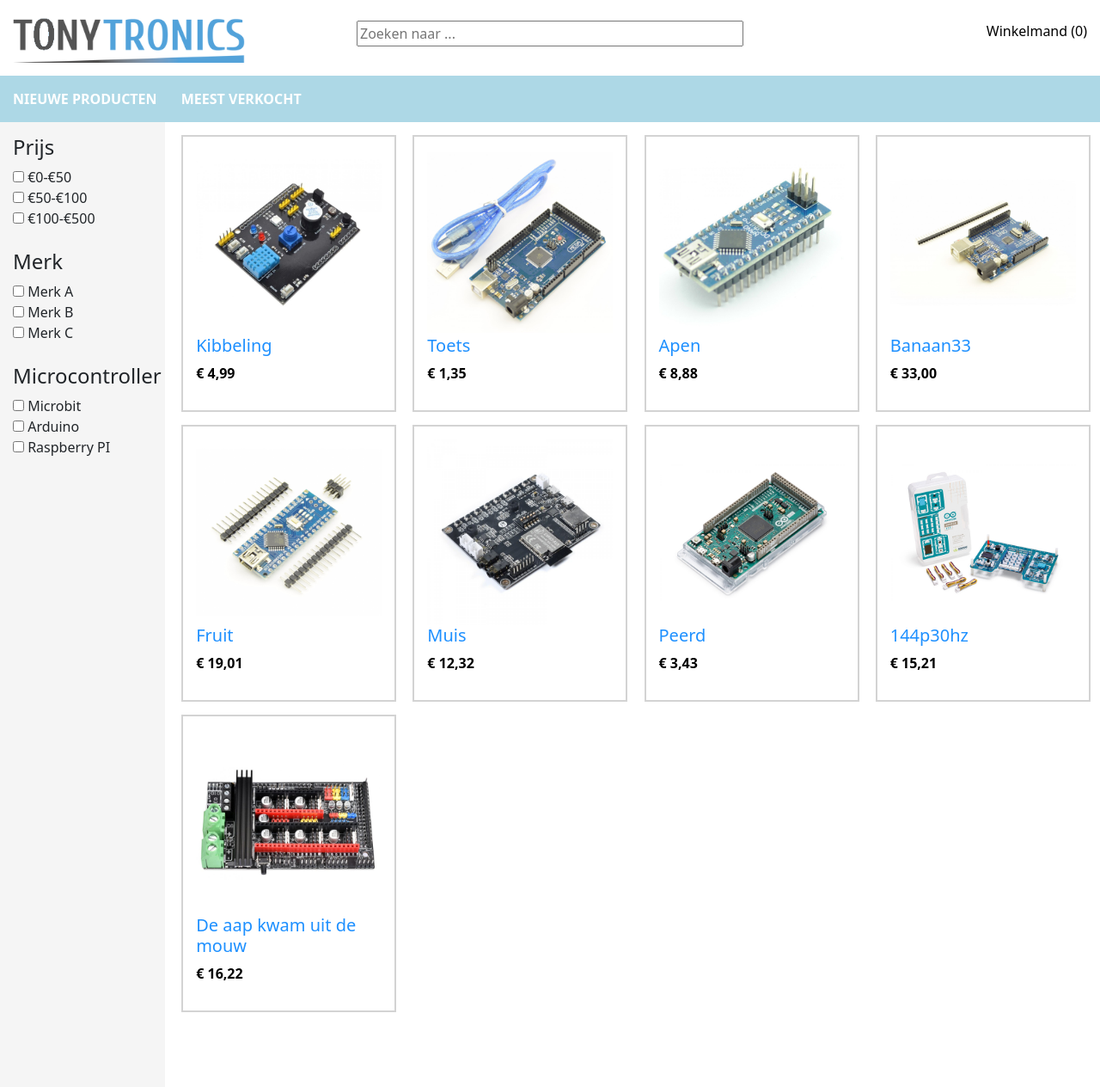
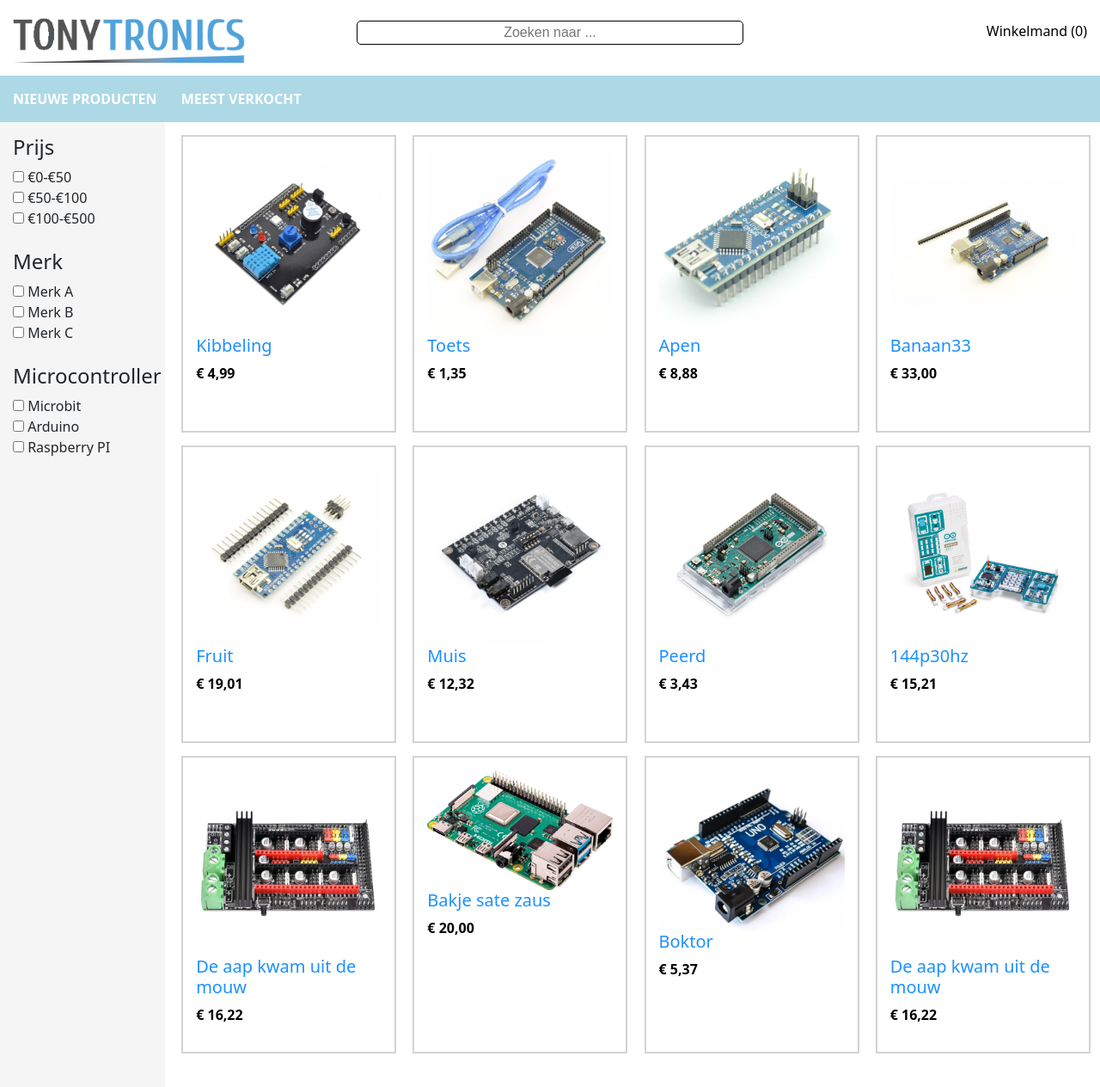
Before and after one commit to tstreef/tonytronics, a plain HTML site: page index.html in a window 1280 px wide. Shown: the top 1264 px of the page at 86% size. Drawn offline with nearby package versions, Linux system fonts and the light colour scheme.

Commit message:
2 producten en zoekbalk aangepast

```diff
--- a/index.html
+++ b/index.html
@@ -11,7 +11,7 @@
 
         <header>
             <img alt="logo" src="images/logo_tonytronics.png">
-            <input type="text" placeholder="Zoeken naar ...">
+            <input class="zoekbalk" type="text" placeholder="Zoeken naar ...">
             <span><a href="#">Winkelmand (0)</a></span>
             <nav>
                 <a href="#">NIEUWE PRODUCTEN</a>
@@ -85,6 +85,21 @@
                 <h5>De aap kwam uit de mouw</h5>
                 <p>€ 16,22</p>
             </div>
+            <div>
+                <img src="images/producten/product_10.jpg">
+                <h5>Bakje sate zaus</h5>
+                <p>€ 20,00</p>
+            </div>
+            <div>
+                <img src="images/producten/product_11.jpg">
+                <h5>Boktor</h5>
+                <p>€ 5,37</p>
+            </div>
+            <div>
+                <img src="images/producten/product_9.jpg">
+                <h5>De aap kwam uit de mouw</h5>
+                <p>€ 16,22</p>
+            </div>
         </main>
 
     </body>
--- a/style.css
+++ b/style.css
@@ -67,6 +67,7 @@ main div
     vertical-align: top;
     box-sizing: border-box;
     width: 250px;
+    min-height: 346px;
     padding: 15px;
     border: solid 2px lightgrey;
     margin: 15px 0 0 15px;
@@ -88,3 +89,17 @@ main div p
     color: black;
     font-weight: bolder;
 }
+
+.zoekbalk{
+    border-radius: 5px;
+    border: 1px solid black;
+    font-family: Arial;
+}
+
+.zoekbalk:focus{
+    background-color: lightgray;
+}
+
+.zoekbalk::placeholder{
+    text-align: center;
+}
```
Also changed, not shown: images/producten/product_10.jpg (added), images/producten/product_11.jpg (added).
